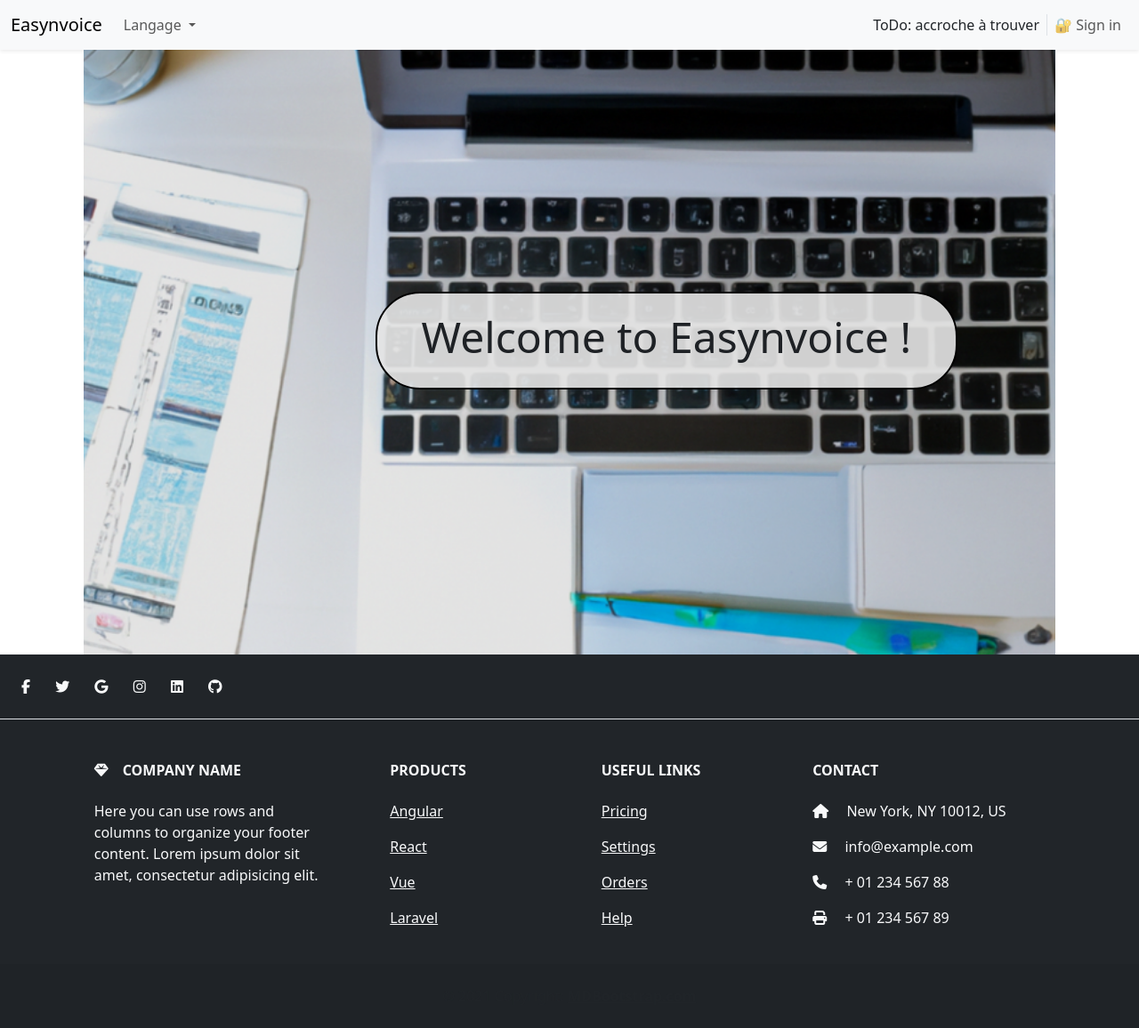
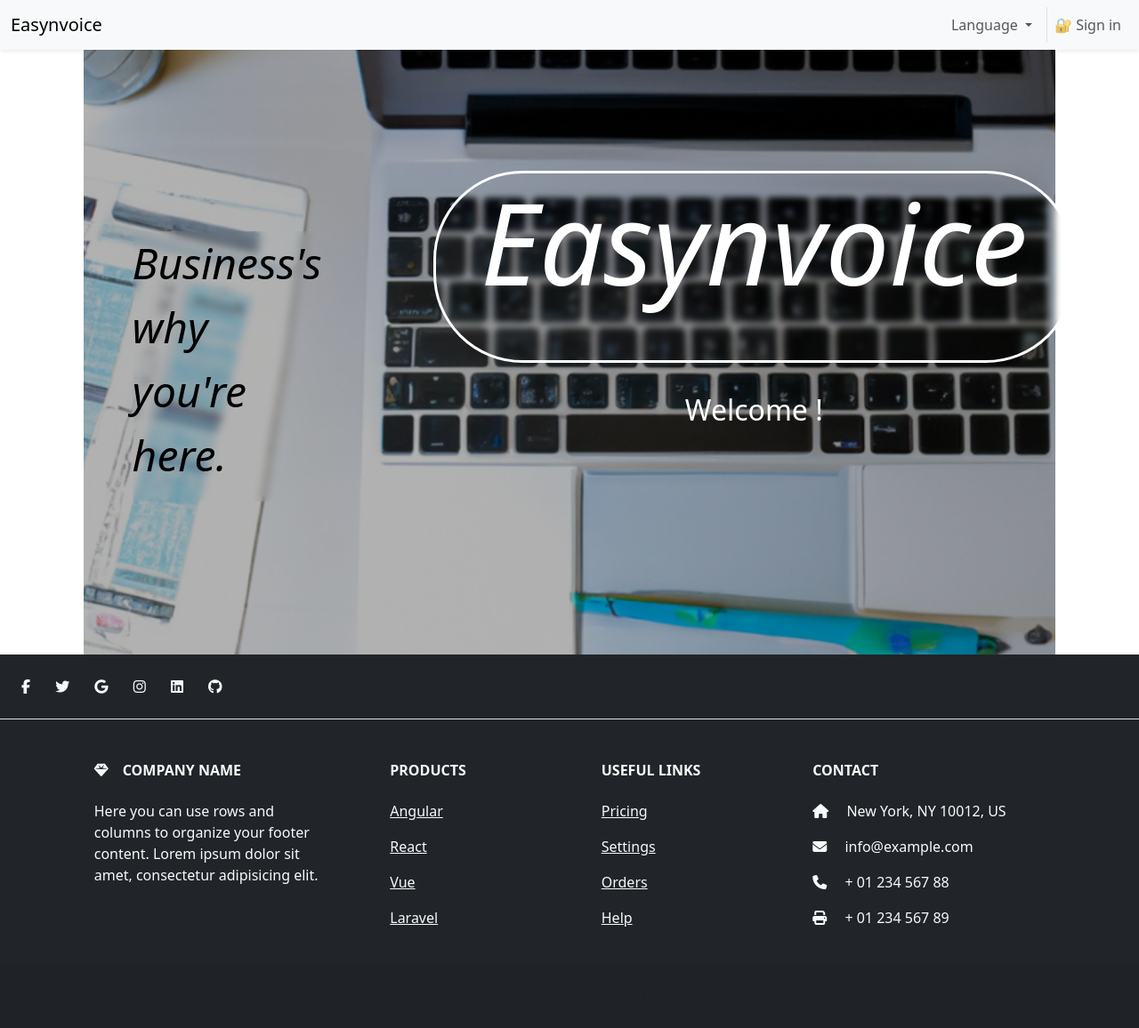
Before and after one commit to Mambroise/Invocing_app, a Django app: page /en/ in a window 1280 px wide. Shown: the whole page at 89% size. Run offline with Django 5.2, Linux system fonts and the light colour scheme; parts of the project's set-up code (start-up, migrations or seed data) failed here and were passed over.

Commit message:
add douwload bis, plus design cgange on landing and navbar

```diff
--- a/Djangoproject/facturasieli/templates/base.html
+++ b/Djangoproject/facturasieli/templates/base.html
@@ -55,19 +55,33 @@
                 </a>
               </li>
               {% endif %}
+              {% if not request.path == '/en/' or request.path == '/fr/' %}
               <li class="nav-item dropdown">
                 <a class="nav-link dropdown-toggle" href="#" role="button" data-bs-toggle="dropdown" aria-expanded="false">
-                    {% translate 'Langage' %}
+                    {% translate 'Language' %}
                 </a>
                 <ul class="dropdown-menu">
                   <li><a class="dropdown-item" href="/fr/{{ request.path|slice:'4:' }}">🇫🇷 {% translate 'French' %}</a></li>
                   <li><a class="dropdown-item" href="/en/{{ request.path|slice:'4:' }}">🇬🇧 {% translate 'English' %}</a></li>
                 </ul>
               </li>
+              {% endif %}
             </ul>
-
-            <a class="border-end pe-2 nav-link" href="#">ToDo: accroche à trouver</a>
-
+            {% if request.path == '/en/' or request.path == '/fr/' %}
+            <ul class="navbar-nav border-end pe-2">
+            <li class="nav-item dropdown">
+              <a class="nav-link dropdown-toggle" href="#" role="button" data-bs-toggle="dropdown" aria-expanded="false">
+                  {% translate 'Language' %}
+              </a>
+              <ul class="dropdown-menu">
+                <li><a class="dropdown-item" href="/fr/{{ request.path|slice:'4:' }}">🇫🇷 {% translate 'French' %}</a></li>
+                <li><a class="dropdown-item" href="/en/{{ request.path|slice:'4:' }}">🇬🇧 {% translate 'English' %}</a></li>
+              </ul>
+            </li>
+          </ul>
+            {% else %}
+            <a class="border-end pe-2 nav-link fw-bold fst-italic" href="#">Business's why you're here.</a>
+            {% endif %}
             <div>
                 <ul class="navbar-nav me-auto mb-2 mb-lg-0">
                     {% if user.is_authenticated %}
--- a/Djangoproject/facturasieli/templates/facturasieli/index.html
+++ b/Djangoproject/facturasieli/templates/facturasieli/index.html
@@ -24,9 +24,12 @@
 {% endif %}
 
 <div class="landingPage">
+    <div class="appHook">
+        <p class="hook">{% translate "Business's why you're here." %}</p>
+    </div>
     <div class="titleFrame">
-        <h1>{% translate 'Welcome to Easynvoice' %}
-            {{ request.profile.first_name|capfirst }} !</h1>
+        <h1>{% translate 'Easynvoice' %}</h1>
+        <p class="welcome">{% translate 'Welcome' %} {{ request.profile.first_name|capfirst }} !</p>
     </div>
 </div>
 {% endblock %}
--- a/Djangoproject/facturasieli/urls.py
+++ b/Djangoproject/facturasieli/urls.py
@@ -42,6 +42,7 @@
     path('delete_invoice/<int:service_id>/', views.delete_invoice, name='delete_invoice'),
     path('update_invoice/<int:service_id>/', views.update_invoice, name='update_invoice'),
     path('print_invoice/<int:invoice_id>/', views.print_invoice, name='print_invoice'),
+    path('download_bis/<int:invoice_id>/', views.download_bis, name='download_bis'),
 
     path('notification/', views.show_notification, name='show_notification'),
     path('notification/<int:notification_id>', views.handle_open_notification, name='change_notif_status'),
--- a/Djangoproject/facturasieli/views/invoice/__init__.py
+++ b/Djangoproject/facturasieli/views/invoice/__init__.py
@@ -5,4 +5,4 @@
 # Author : Margaux
 # ---------------------------------------------------------------------------
 
-from .invoice_view import invoice_view,delete_invoice,update_invoice,print_invoice
+from .invoice_view import invoice_view,delete_invoice,update_invoice,print_invoice,download_bis
--- a/Djangoproject/facturasieli/views/registration/custom_log_in_view.py
+++ b/Djangoproject/facturasieli/views/registration/custom_log_in_view.py
@@ -5,6 +5,7 @@
 # Author : Zineb
 # ---------------------------------------------------------------------------
 
+from django.contrib import messages
 from django.contrib.auth import authenticate
 from django.contrib.auth.forms import AuthenticationForm
 from django.http import HttpRequest, HttpResponseRedirect
@@ -24,6 +25,7 @@
 
     form = AuthenticationForm(request, data=request.POST)
     if not form.is_valid():
+        messages.error(request,_('Invalid email or password .'))
         return render(request, 'registration/custom_login.html', {'form': form})
 
     username = form.cleaned_data['username']
@@ -31,6 +33,7 @@
     user = authenticate(request, username=username, password=password)
 
     if user is None:
+        messages.error(request,_('No user was found.'))
         return render(request, 'registration/custom_login.html', {'form': form})
 
     profile = get_object_or_404(Profile, email=username)
--- a/Djangoproject/static/facturasieli/css/style.css
+++ b/Djangoproject/static/facturasieli/css/style.css
@@ -24,33 +24,60 @@
     left: 0;
     width: 100%;
     height: 100%;
-    background: rgba(0, 0, 0, 0.1);
+    background: rgba(0, 0, 0, 0.3);
     z-index: 1;
+}
+
+.appHook{
+    position: absolute;
+    top: 30%;
+    left: 5%;
+    max-width: 20%;
+    z-index: 2;
+    backdrop-filter: blur(5px); /* blurry effect in the back */
+    -webkit-backdrop-filter: blur(5px); /* Compatibility for Safari */
+}
+
+.appHook p{
+    font-size: 3rem;
+    font-weight: 500;
+    font-style: italic;
+    color: black;
 }
 
 .titleFrame{
     position: absolute;
-    top: 40%;
-    left: 30%;
-    padding: 20px 50px;
-    background-color: rgba(255, 255, 255, 0.9);
-    border-radius: 50px;
-    border: 2px solid black;
-    font-weight: bold;
+    top: 20%;
+    left: 36%;
+    padding: 0px 50px 0px 50px;
+    border-radius: 100px;
+    border: 3px solid white;
+    z-index: 2;
+    backdrop-filter: blur(3px); /* blurry effect in the back */
+    -webkit-backdrop-filter: blur(3px); /* Compatibility for Safari */
 }
 
 .titleFrame h1{
-    font-size: 3rem;
+    font-size: 8rem;
+    color: rgb(255, 255, 255);
+    font-weight: 400;
+    font-style: italic;
+}
+
+.welcome{
+    position: relative;
+    margin: 0;
+    text-align: center;
+    top: 80px;
+    font-weight: 400;
+    font-size: 2rem;
+    color: rgb(255, 255, 255);
 }
 
 /* messages fadde out */
-.fade-out {
-    opacity: 1;
-    transition: opacity 2s ease-out;
-}
-
-.fade-out.hide {
+.hide {
     opacity: 0;
+    transition: opacity 3s ease-out;
 }
 
 /* Forms css */
--- a/Djangoproject/static/facturasieli/js/message.js
+++ b/Djangoproject/static/facturasieli/js/message.js
@@ -16,7 +16,7 @@
             }, 3000);
             setTimeout(function() {
                 message.remove();
-            }, 7000);
+            }, 6000);
         });
     }
 });
```
Also changed, not shown: Djangoproject/facturasieli/templates/facturasieli/service/show_service.html (+11 -1 lines), Djangoproject/facturasieli/views/invoice/invoice_view.py (+31 -1 lines), Djangoproject/media/BIS/signature_BEPkARA.png (added).
